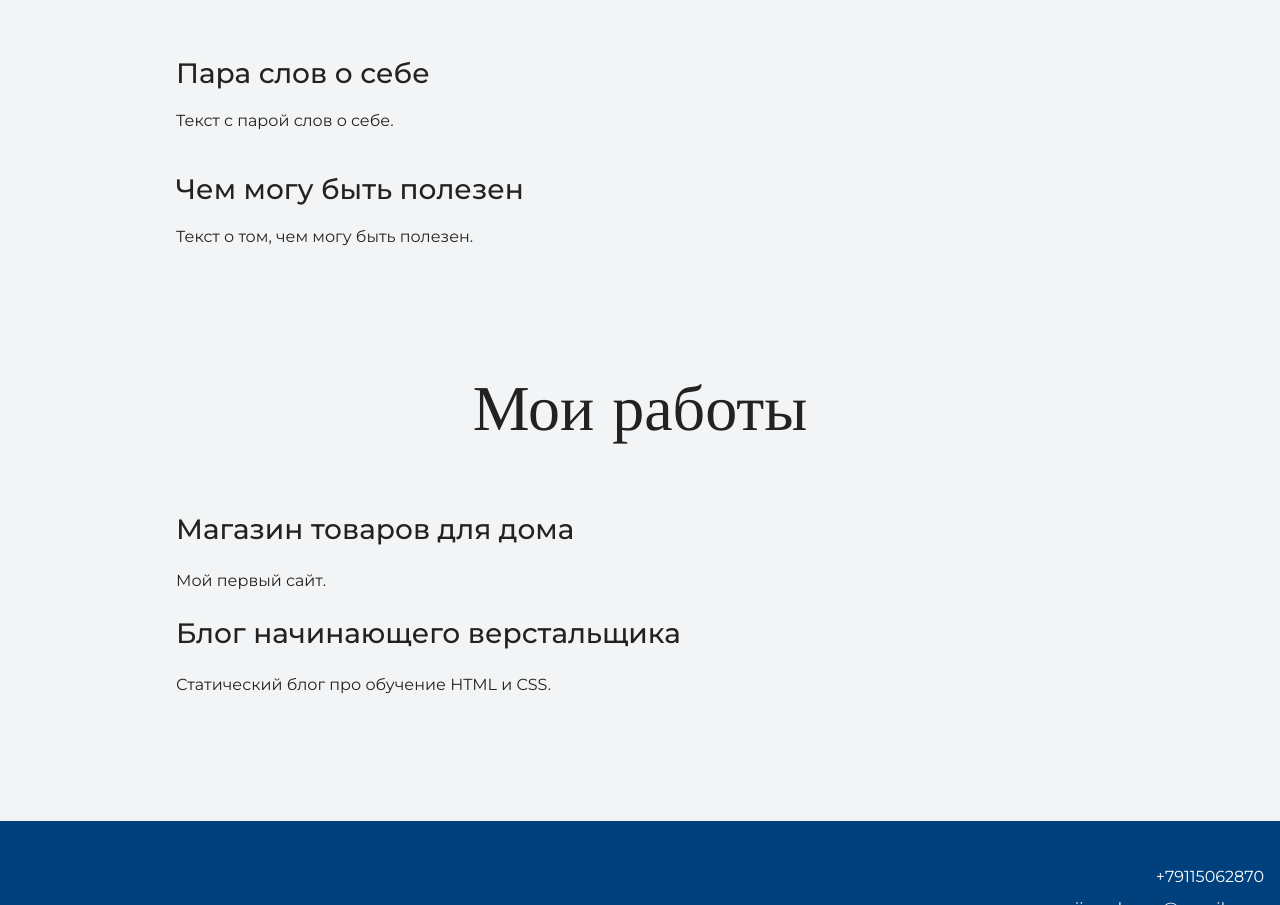
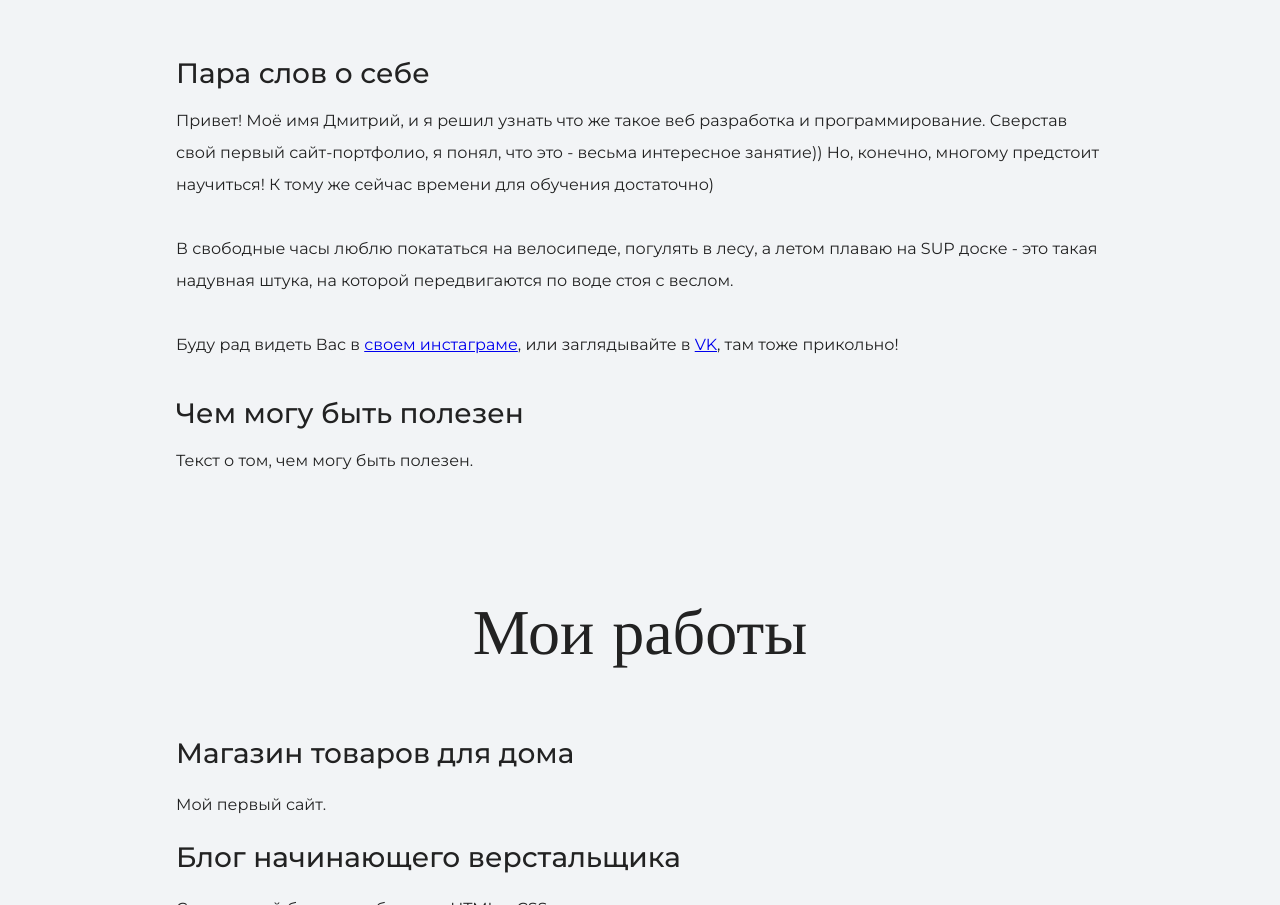
Before and after one commit to JimsAharov/first-site, a plain HTML site: page index.html in a window 1280 px wide. Shown: the part 1183-2088 px from the top of the page. Drawn offline with nearby package versions, Linux system fonts and the light colour scheme.

Commit message:
Добавил ссылки в текст

```diff
--- a/index.html
+++ b/index.html
@@ -26,7 +26,16 @@
       <h2 class="subheading">Давайте познакомимся</h2>
       <div class="container">
       <h3>Пара слов о себе</h3>
-      <p>Текст с парой слов о себе.</p>
+      <p>Привет! Моё имя Дмитрий, и я решил узнать что же такое веб разработка и программирование.
+        Сверстав свой первый сайт-портфолио, я понял, что это - весьма интересное занятие))
+        Но, конечно, многому предстоит научиться! К тому же сейчас времени для обучения  достаточно)
+        <p>В свободные часы люблю покататься на велосипеде, погулять в лесу, а летом плаваю на SUP доске -
+        это такая надувная штука, на которой передвигаются по воде стоя с веслом.</p>
+        <p>Буду рад видеть Вас в
+        <a href="https://www.instagram.com/jimsaharov/"> своем инстаграме</a>, или заглядывайте в
+        <a href="https://vk.com/id1160977">VK</a>, там тоже прикольно!</p>
+        </p>
+
       <h3>Чем могу быть полезен</h3>
       <p>Текст о том, чем могу быть полезен.</p>
     </div>
```
